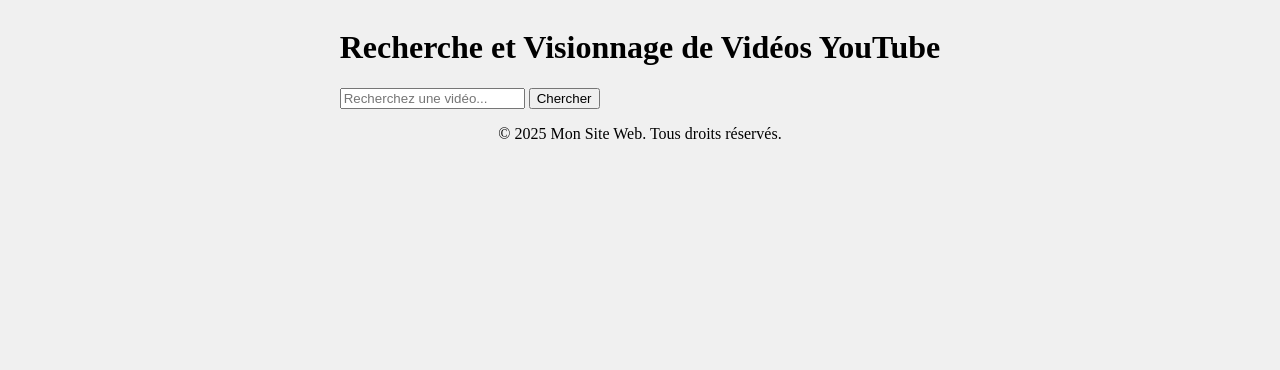
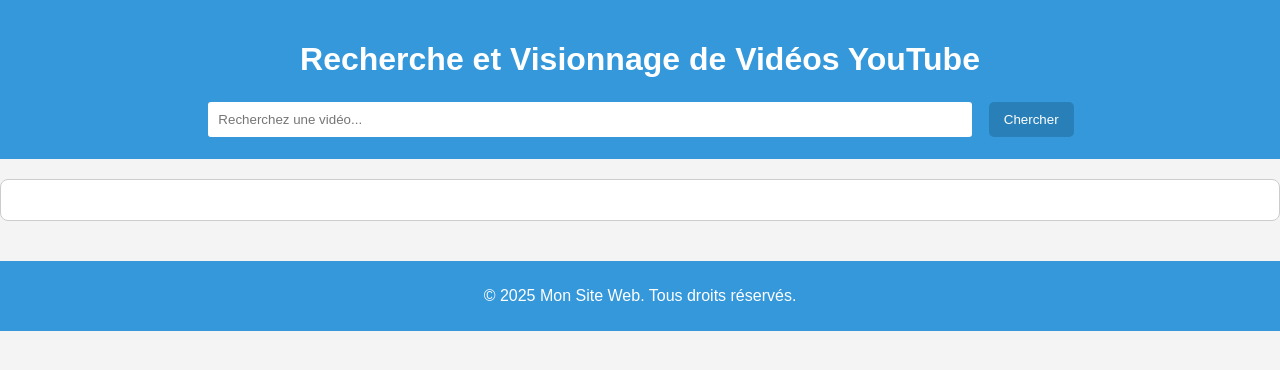
Before and after one commit to Mama875-collab/programming, a plain HTML site: page index.html in a window 1280 px wide. Drawn offline with Linux system fonts and the light colour scheme.

Commit message:
Update styles.css

```diff
--- a/styles.css
+++ b/styles.css
@@ -1,15 +1,80 @@
 body {
+    font-family: Arial, sans-serif;
+    margin: 0;
+    padding: 0;
+    background-color: #f4f4f4;
+}
+
+header {
+    background: #3498db;
+    color: white;
+    padding: 20px;
+    text-align: center;
+}
+
+input[type="text"] {
+    width: 60%;
+    padding: 10px;
+    border: 2px solid #3498db;
+    border-radius: 5px;
+    margin-right: 10px;
+}
+
+button {
+    padding: 10px 15px;
+    background: #2980b9;
+    color: white;
+    border: none;
+    border-radius: 5px;
+    cursor: pointer;
+}
+
+button:hover {
+    background: #1abc9c;
+}
+
+.video-container {
+    background: white;
+    border: 1px solid #ccc;
+    border-radius: 8px;
+    padding: 20px;
+    margin: 20px auto;
+    text-align: center;
+    position: relative; /* Position nécessaire pour pouvoir déplacer la vidéo */
+}
+
+iframe {
+    max-width: 100%;
+    height: 315px; /* Hauteur standard pour une vidéo YouTube */
+}
+
+.results {
     display: flex;
     flex-direction: column;
     align-items: center;
-    background-color: #f0f0f0;
+    margin: 20px 0;
 }
 
-.controls {
-    margin: 20px;
+.result {
+    background: #fff;
+    border: 1px solid #ccc;
+    border-radius: 5px;
+    padding: 10px;
+    margin: 10px;
+    cursor: pointer;
+    text-align: center;
+    width: 80%;
 }
 
-canvas {
-    border: 1px solid black;
-    background-color: white;
+.result:hover {
+    background-color: #f8f8f8;
 }
+
+footer {
+    background: #3498db;
+    color: white;
+    text-align: center;
+    padding: 10px 0;
+    bottom: 0;
+    width: 100%;
+}
```
